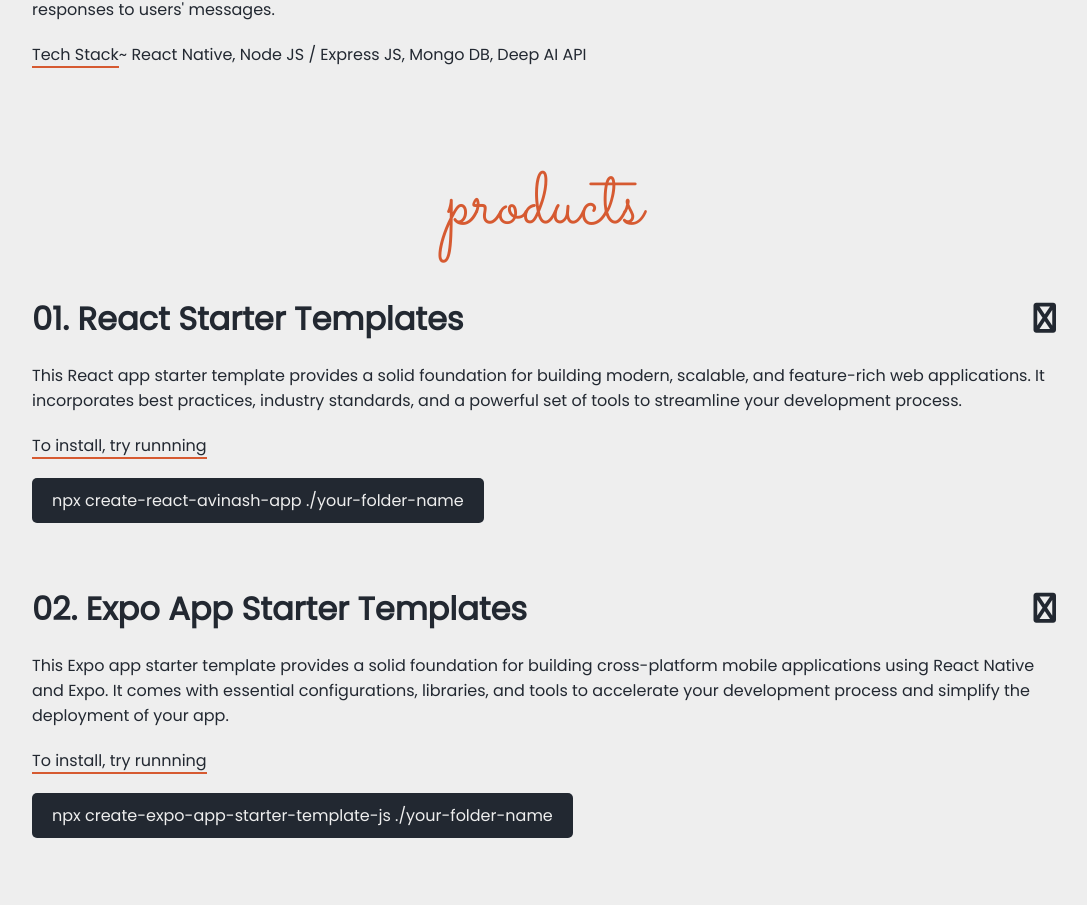
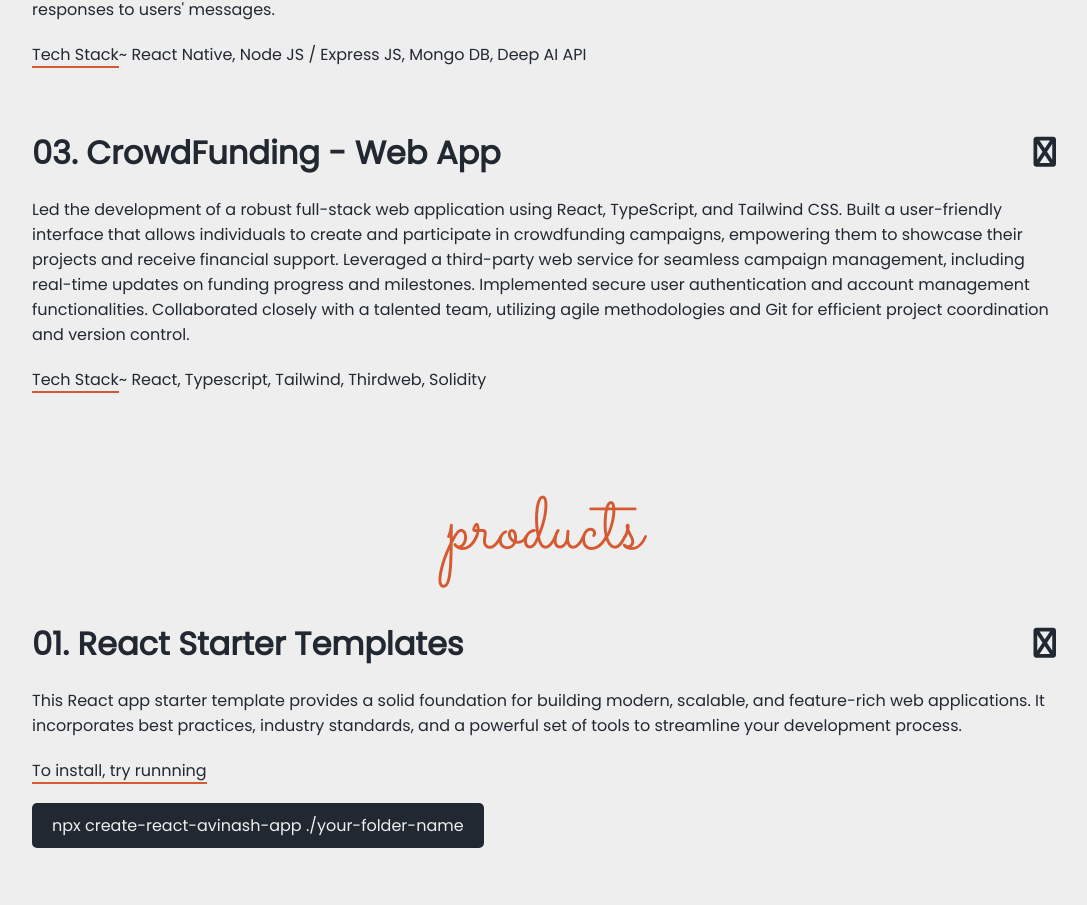
Before and after one commit to tier3guy/portfolio-2k23, a React (Create React App) app: page / in a window 1280 px wide. Shown: the part 3635-4540 px from the top of the page, without its empty margins (96-1183 px from the left). Built offline with nearby package versions, Linux system fonts and the light colour scheme.

Commit message:
project added

```diff
--- a/src/assets/data/Projects.js
+++ b/src/assets/data/Projects.js
@@ -17,6 +17,15 @@ const ProjectsData = [
     live: "https://drive.google.com/file/d/12gYy1uwkJdgSPHZb5n16RbS7tNOgXnag/view?usp=sharing",
     tech: ["React Native", "Node JS / Express JS", "Mongo DB", "Deep AI API"],
   },
+  {
+    id: 3,
+    title: "CrowdFunding - Web App",
+    description:
+      "Led the development of a robust full-stack web application using React, TypeScript, and Tailwind CSS. Built a user-friendly interface that allows individuals to create and participate in crowdfunding campaigns, empowering them to showcase their projects and receive financial support. Leveraged a third-party web service for seamless campaign management, including real-time updates on funding progress and milestones. Implemented secure user authentication and account management functionalities. Collaborated closely with a talented team, utilizing agile methodologies and Git for efficient project coordination and version control.",
+    gh: "https://github.com/tier3guy/crowdfunding.git",
+    live: "https://crowdfunding-peach.vercel.app/",
+    tech: ["React", "Typescript", "Tailwind", "Thirdweb", "Solidity"],
+  },
 ];
 
 export default ProjectsData;
```
